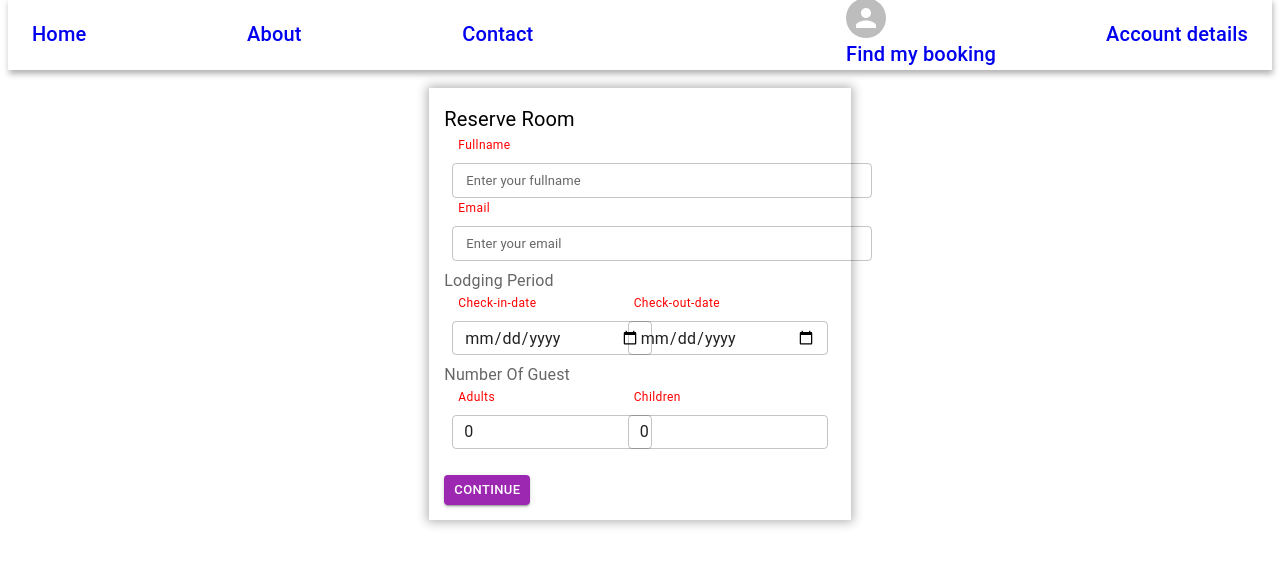
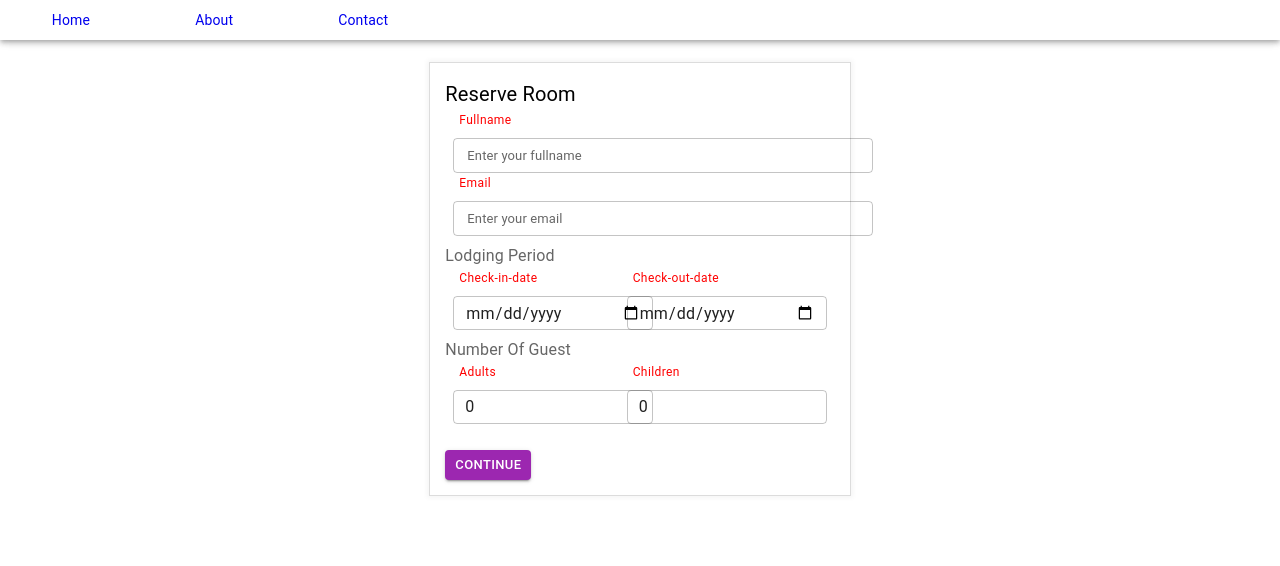
Before and after one commit to Aadhil-official/Hotel-Booking-PRJCT, a React (Vite) app: page /bookroom in a window 1280 px wide. Shown: the top 566 px of the page. Built offline with nearby package versions, Linux system fonts and the light colour scheme.

Commit message:
Update nav bar as blur

```diff
--- a/src/Components/Nav.jsx
+++ b/src/Components/Nav.jsx
@@ -1,4 +1,4 @@
-import { Avatar, Grid, Toolbar, Typography, createTheme, responsiveFontSizes } from '@mui/material'
+import { AppBar, Avatar, Grid, Toolbar, Typography, createTheme, responsiveFontSizes } from '@mui/material'
 import React from 'react'
 import '../Styles/Components/Nav.css'
 import { NavLink } from 'react-router-dom'
@@ -12,34 +12,31 @@ function Nav() {
   return (
     <div>
       <ThemeProvider theme={theme}>
-        <Toolbar>
-          <Grid container justifyContent='center' textAlign='center'>
+        {/* <Toolbar> */}
+        <AppBar className='makeblur' sx={{ backgroundColor: 'rgb(255, 255, 255,0.4)' }}>
+          <Grid container justifyContent='center' className='nav'>
             {/* <Grid item xs={3}></Grid> */}
-            <Grid item xs={12} className='nav'>
-              <Typography variant="h6" component="div" >
+            {/* <Grid item xs={1}> */}
+            <Typography variant="body2" component="div" >
               <NavLink to="/" className='cont'>Home</NavLink>
             </Typography>
+            {/* </Grid> */}
             <Grid item xs={1}></Grid>
-              <Typography variant="h6" component="div" >
+            <Typography variant="body2" component="div" >
               <NavLink to="/bookroom" className='cont'>About</NavLink>
             </Typography>
             <Grid item xs={1}></Grid>
-              <Typography variant="h6" component="div" >
+            <Typography variant="body2" component="div" >
               <NavLink to="/BrowseRooms" className='cont' >Contact</NavLink>
             </Typography>
-              <Grid item sm={1} md={2.5}></Grid>
-              <Typography variant="h6" component="div" >
-                <Avatar className='avtr'></Avatar>
-                <NavLink to="/" className='cont1' >Find my booking</NavLink>
-              </Typography>
-              <Grid item xs={0.5}></Grid>
-              <Typography variant="h6" component="div" >
-                <NavLink to="/" className='cont' >Account details</NavLink>
-              </Typography>
+            {/* <Grid item sm={1} md={2.5}></Grid> */}
+            <Grid item xs={8}></Grid>
+
           </Grid>
           {/* <Grid item xs={3} sm={3} md={3} lg={3} xl={3}></Grid> */}
-          </Grid>
-        </Toolbar>
+          {/* </Grid> */}
+          {/* </Toolbar> */}
+        </AppBar>
       </ThemeProvider>
     </div>
   )
--- a/src/Components/ReserveRoomForm.jsx
+++ b/src/Components/ReserveRoomForm.jsx
@@ -66,7 +66,7 @@ function ReserveRoomForm() {
         component="form"
         sx={{
           '& .MuiTextField-root': { m: 1, marginTop: '20px' },
-          textAlign: 'center',
+          textAlign: 'center'
         }}
         noValidate
         autoComplete='off'
--- a/src/Pages/BookRoom.jsx
+++ b/src/Pages/BookRoom.jsx
@@ -7,7 +7,7 @@ function BookRoom() {
   return (
     <div>
         <Nav/>
-        <br/>
+        <br/><br/><br/>
         <Grid container justifyContent='center'>
         {/* <Grid item xl={4.75} lg={4.65} md={4} xs={1} sm={3}></Grid> */}
         <Grid item xl={3.5} lg={4} md={6.2} xs={10} sm={9} className="box">
--- a/src/Pages/BrowseAllRoom.jsx
+++ b/src/Pages/BrowseAllRoom.jsx
@@ -49,6 +49,7 @@ function BrowseAllRoom() {
     return (
         <div>
             <Nav />
+
             {currentRooms.map((room, index) => (
                 <Grid container key={index}>
                     <Grid item xs={3} >
--- a/src/Pages/HomeExtention.jsx
+++ b/src/Pages/HomeExtention.jsx
@@ -37,7 +37,7 @@ function HomeExtention() {
                     autoComplete='off'
                 >
 
-                    <Grid item xs={12}>
+                    <Grid item xs={12} textAlign='center'>
                         <TextField
                             id="outlined-basic"
                             variant="outlined"
@@ -63,7 +63,9 @@ function HomeExtention() {
                                 className: 'SearchField'
                             }}
                         />
-                        <NoBreackSpace/>
+                    {/* </Grid>
+
+                    <Grid item xs={6} textAlign='right'> */}
                         <TextField
                             id="outlined-basic"
                             variant="outlined"
--- a/src/Styles/Components/Nav.css
+++ b/src/Styles/Components/Nav.css
@@ -1,52 +1,60 @@
-.MuiToolbar-root {
-    background-color: rgb(red, green, blue, 0.3);
-    box-shadow: 1px 4px 6px 0px rgba(0, 0, 0, 0.3);
+.MuiAppBar-root {
+    box-shadow: 1px 4px 6px 0px rgba(0, 0, 0, 0.154);
     position: sticky;
-    margin-top: -10px;
+    /* margin-top: -10px; */
+    padding: 10px;
+    /* opacity: 0.8; */
+}
+
+.makeblur {
+    backdrop-filter: blur(10px);
+    -webkit-backdrop-filter: blur(10px);
 }
 
 .nav {
     display: flex;
     justify-content: space-between;
-    align-items: center;
+    /* align-items: center; */
 }
 
 .cont {
     text-decoration: none;
 }
 
+/*
 .cont1 {
     text-decoration: none;
-}
+} */
 
-.cont,
+/* .cont,
 .cont1 {
     text-decoration: none;
-}
+} */
 
 /* .cont1 {
     display: none;
 } */
-
+/*
 .avtr {
     display: none;
-    /* Hidden by default */
 }
 
 @media (max-width: 600px) {
     .cont1 {
-        display: none; /* Hide cont1 on smaller screens */
+        display: none;
     }
+
     .avtr {
-        display: flex; /* Show avtr on smaller screens */
+        display: flex;
     }
 }
 
 @media (min-width: 601px) {
     .cont1 {
-        display: flex; /* Show cont1 on larger screens */
+        display: flex;
     }
+
     .avtr {
-        display: none; /* Hide avtr on larger screens */
+        display: none;
     }
-}
+} */
--- a/src/Styles/Pages/BookRoom.css
+++ b/src/Styles/Pages/BookRoom.css
@@ -1,5 +1,6 @@
 .box {
-    background-color:white;
-    box-shadow: 0px 0px 10px 2px rgba(0, 0, 0, 0.3);
+    background-color:rgba(255, 239, 222, 0.018);
+    box-shadow: 0px 0px 5px 2px rgba(0, 0, 0, 0.045);
     padding: 15px;
+    border: 1px solid rgba(0, 0, 0, 0.138);
   }
```
Also changed, not shown: src/Components/NavLogin.jsx (added, +20 -0 lines), src/Pages/AddRoom.jsx (added, +11 -0 lines). Lines whose indentation alone changed are shown as unchanged.
